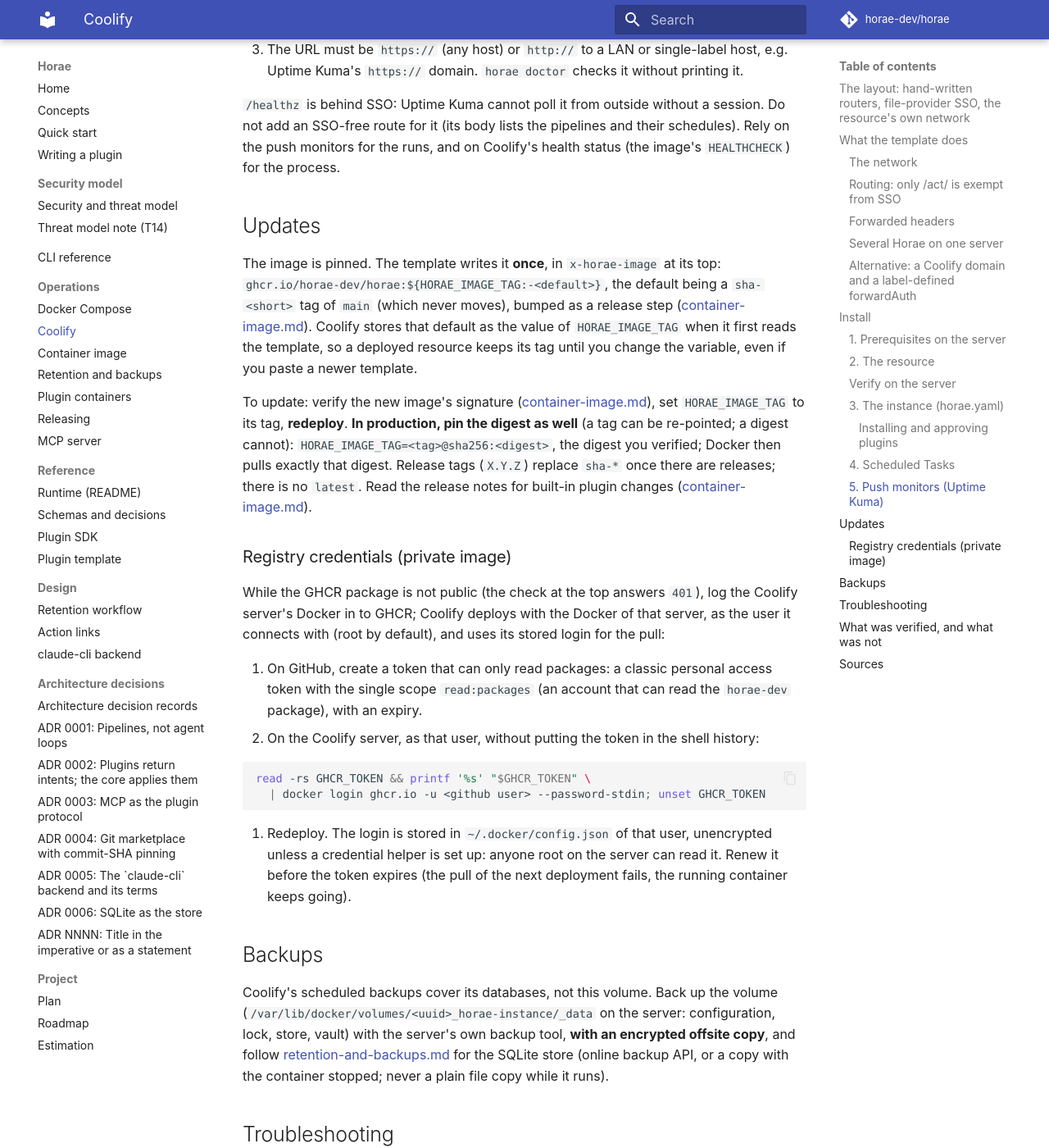
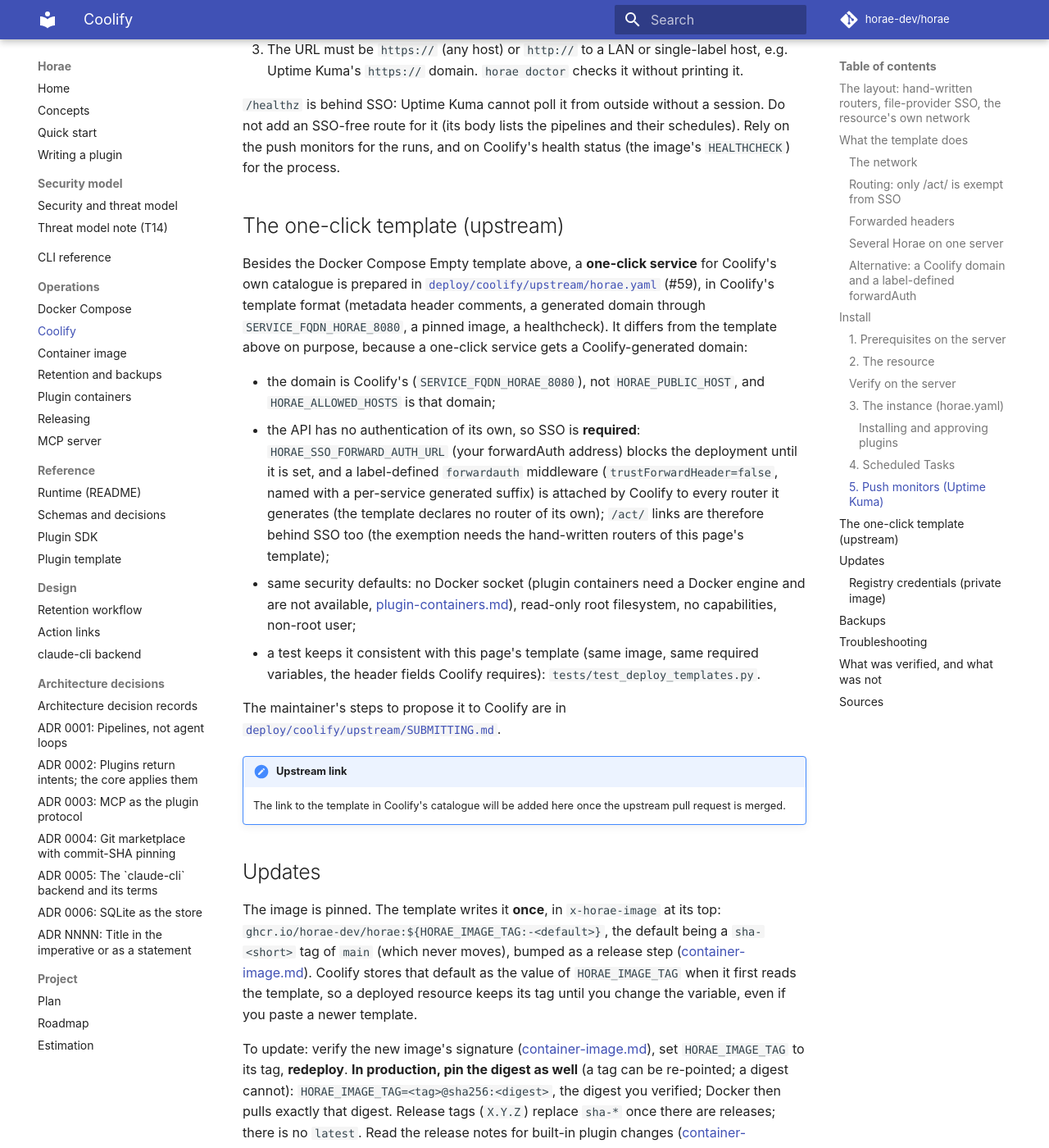
Before and after one commit to horae-dev/horae, an MkDocs documentation site: the page built from docs/operations/coolify.md, in a window 1280 px wide and 1400 px high, scrolled down 14214 px. Shown: the whole window at 82% size. Built offline with MkDocs 1.6.1 and Material for MkDocs 9.7.7, drawn with Linux system fonts in a browser that asks for light colours; comment, search, counter and statistics services are not loaded.

Commit message:
Prepare the Coolify one-click template for upstream (#198)
* Prepare the Coolify one-click template for upstream

Add deploy/coolify/upstream/horae.yaml (Coolify template format, generated domain, SSO
required, healthcheck, no Docker socket) and SUBMITTING.md for the maintainer. CI renders it
and a test keeps it consistent with deploy/coolify/docker-compose.yaml. Docs get a section on
the one-click template.

Graft-Agent: claude-code
Graft-Model: claude-sonnet-5-5
Graft-Task: #59

* Make the upstream template's SSO middleware unique and checked

Coolify attaches every label-defined middleware to each router it generates, so the template
declares no router. The middleware name gets a per-service generated suffix, and the test
asserts the template defines no router and exactly that one middleware.

Graft-Agent: claude-code
Graft-Model: claude-sonnet-5-5
Graft-Task: #59

```diff
--- a/docs/operations/coolify.md
+++ b/docs/operations/coolify.md
@@ -540,6 +540,35 @@
 monitors for the runs, and on Coolify's health status (the image's `HEALTHCHECK`) for the
 process.
 
+## The one-click template (upstream)
+
+Besides the Docker Compose Empty template above, a **one-click service** for Coolify's own
+catalogue is prepared in [`deploy/coolify/upstream/horae.yaml`](../../deploy/coolify/upstream/horae.yaml)
+(#59), in Coolify's template format (metadata header comments, a generated domain through
+`SERVICE_FQDN_HORAE_8080`, a pinned image, a healthcheck). It differs from the template above
+on purpose, because a one-click service gets a Coolify-generated domain:
+
+- the domain is Coolify's (`SERVICE_FQDN_HORAE_8080`), not `HORAE_PUBLIC_HOST`, and
+  `HORAE_ALLOWED_HOSTS` is that domain;
+- the API has no authentication of its own, so SSO is **required**: `HORAE_SSO_FORWARD_AUTH_URL`
+  (your forwardAuth address) blocks the deployment until it is set, and a label-defined
+  `forwardauth` middleware (`trustForwardHeader=false`, named with a per-service generated
+  suffix) is attached by Coolify to every router it generates (the template declares no router
+  of its own); `/act/` links are therefore behind SSO too (the exemption needs the hand-written
+  routers of this page's template);
+- same security defaults: no Docker socket (plugin containers need a Docker engine and are not
+  available, [plugin-containers.md](plugin-containers.md#horae-inside-docker-coolify-compose)),
+  read-only root filesystem, no capabilities, non-root user;
+- a test keeps it consistent with this page's template (same image, same required variables,
+  the header fields Coolify requires): `tests/test_deploy_templates.py`.
+
+The maintainer's steps to propose it to Coolify are in
+[`deploy/coolify/upstream/SUBMITTING.md`](../../deploy/coolify/upstream/SUBMITTING.md).
+
+!!! note "Upstream link"
+    The link to the template in Coolify's catalogue will be added here once the upstream pull
+    request is merged.
+
 ## Updates
 
 The image is pinned. The template writes it **once**, in `x-horae-image` at its top:
```
Also changed, not shown: deploy/coolify/upstream/SUBMITTING.md (added, +186 -0 lines), docs/operations/container-image.md (+4 -1 lines), 3 other files.
